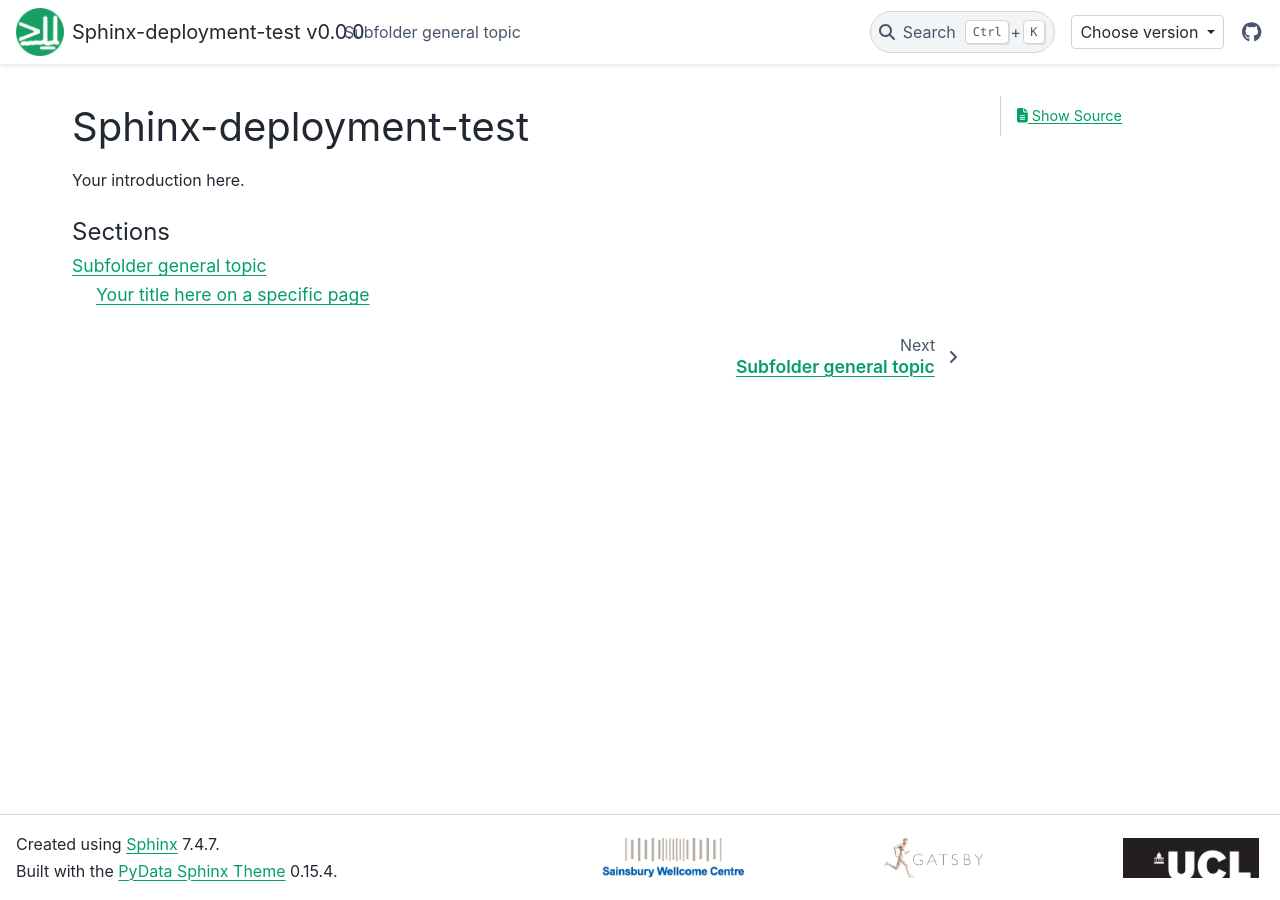
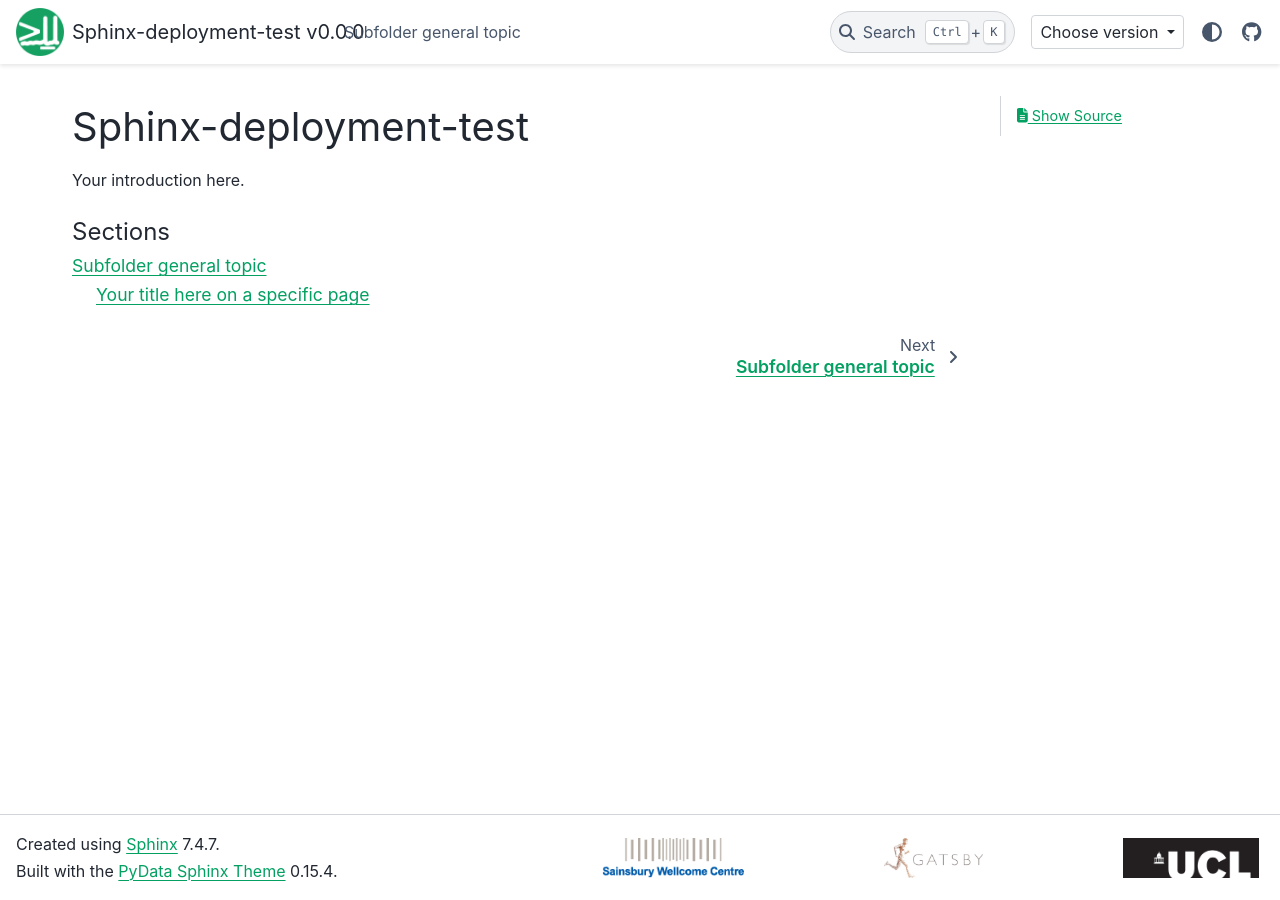
Before and after one commit to neuroinformatics-unit/sphinx-deployment-test, a Sphinx documentation site: the page built from docs/source/index.md, in a window 1280 px wide. Built offline with Sphinx 7.4.7 and the PyData theme 0.15.4, drawn with Linux system fonts in a browser that asks for light colours.

Commit message:
Restore theme switcher (#6)

```diff
--- a/docs/source/conf.py
+++ b/docs/source/conf.py
@@ -133,7 +133,7 @@ html_theme_options = {
         "image_light": "logo_light.png",
         "image_dark": "logo_dark.png",
     },
-    "navbar_end": ["version-switcher", "navbar-icon-links"],
+    "navbar_end": ["version-switcher", "theme-switcher", "navbar-icon-links"],
     "footer_start": ["footer_start"],
     "footer_end": ["footer_end"],
 }
```
